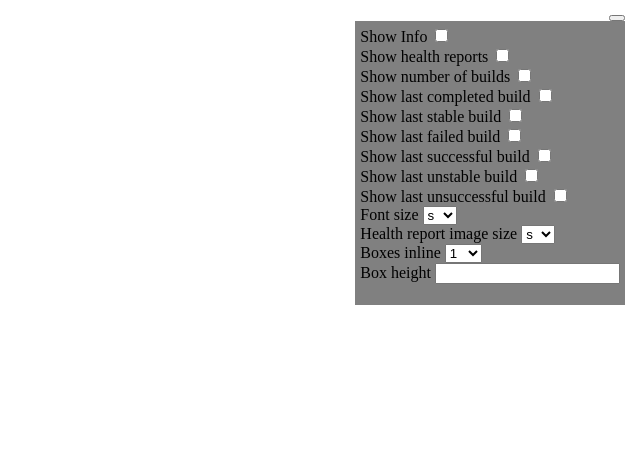
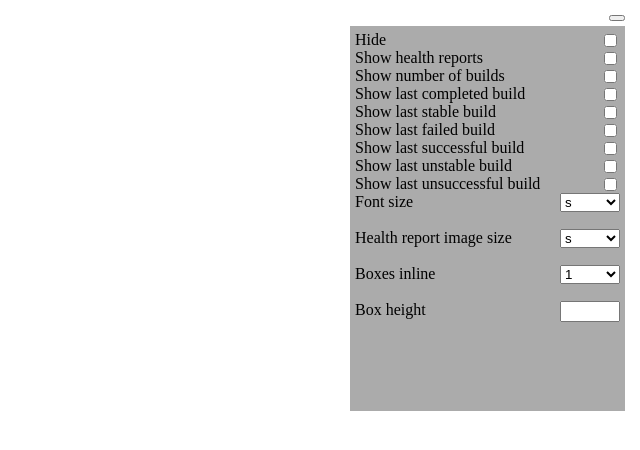
Before and after one commit to trivento/dashr, a website: page app/partials/preferences.html in a window 1280 px wide. Shown: the whole page, without its empty margins (640-1280 px from the left). Drawn offline with Linux system fonts and the light colour scheme; files that its build step writes are made by us from their sources; some icons are missing; a web font is replaced by a local one.

Commit message:
Preferences styled, comments added

```diff
--- a/app/css/app.css
+++ b/app/css/app.css
@@ -171,11 +171,6 @@ h1{
  .disabledJobInfo a:visited {
      color: #1E2120;
  }
-/* align right */
-.right {
-    position: absolute;
-    right: 15px;
-}
 
 /* Footer */
 .footer {
--- /dev/null
+++ b/app/css/preferences.css
@@ -0,0 +1,31 @@
+@font-face {
+	font-family:preferencesFont;
+	src: url('../fonts/MankSans.ttf');
+}
+.preferencesWindow {
+    width: 275px;
+    position: fixed;
+    right:5px; top:5px;
+    z-index:1;
+    padding: 10px;
+    text-align:right;
+}
+.options {
+    font-family:preferencesFont;
+    font-size:16px;
+    background: #ababab;
+    padding: 5px;
+    margin-top: 5px;
+    text-align: left;
+    height: 375px;
+}
+.option {
+    width:60px;
+    float:right;
+}
+
+/* align right */
+.right {
+    position: absolute;
+    right: 15px;
+}
--- a/app/directives/preferences.js
+++ b/app/directives/preferences.js
@@ -1,4 +1,4 @@
-angular.module('jenkinsStatus.directive').directive('preferences', function()
+angular.module('dashr.directive').directive('preferences', function()
 {
     return {
         restrict: 'E',
--- a/app/js/directives.js
+++ /dev/null
@@ -1 +0,0 @@
-'use strict';
--- a/app/js/services.js
+++ b/app/js/services.js
@@ -2,9 +2,9 @@
 
 /* Services */
 
-var jenkinsDashboard = angular.module('dashboardServices', ['ngResource']);
+var dashboardServices = angular.module('dashboardServices', ['ngResource']);
 
-jenkinsDashboard.factory('Dashboard', ['$resource',
+dashboardServices.factory('Dashboard', ['$resource',
     function($resource){
             return $resource('https://ci.jenkins-ci.org/view/All/api/json?pretty=true&depth=1', {}, {
                       query: {method:'GET', params:{}, isArray:false}
--- a/app/partials/preferences.html
+++ b/app/partials/preferences.html
@@ -1,13 +1,16 @@
-<div ng-controller="PreferencesCtrl" class="container">
-    <g style="position: fixed; right:5px; top:5px; z-index:1; padding: 10px; text-align:right">
-        <div>
-            <button type="button" class="btn btn-default btn-lg" ng-click="showPreferences=!showPreferences">
+<div ng-controller="PreferencesCtrl">
+    <link rel="stylesheet" href="css/preferences.css">
+
+    <div class="preferencesWindow">
+
+            <button type="button" class="btn btn-default btn-xs" ng-click="showPreferences=!showPreferences">
                 <span class="glyphicon glyphicon-cog"></span>
             </button>
 
-            <div ng-show="showPreferences" style="background: gray; padding:5px; text-align:left">
-                <form role="form">
-                Show Info                           <input class="right" type="checkbox" ng-model="tempUserPrefs.showInfo" ng-change="submit()">
+            <div ng-show="showPreferences" class="options">
+
+                <!-- Show/hide preferences -->
+                Hide                                <input class="right" type="checkbox" ng-model="tempUserPrefs.hideInfo" ng-change="submit()">
                 <br>Show health reports             <input class="right" type="checkbox" ng-model="tempUserPrefs.showHealthReports" ng-change="submit()">
                 <br>Show number of builds           <input class="right" type="checkbox" ng-model="tempUserPrefs.showNumberOfBuilds" ng-change="submit()">
                 <br>Show last completed build       <input class="right" type="checkbox" ng-model="tempUserPrefs.showLastCompletedBuild" ng-change="submit()">
@@ -16,17 +19,25 @@
                 <br>Show last successful build      <input class="right" type="checkbox" ng-model="tempUserPrefs.showLastSuccessfulBuild" ng-change="submit()">
                 <br>Show last unstable build        <input class="right" type="checkbox" ng-model="tempUserPrefs.showLastUnstableBuild" ng-change="submit()">
                 <br>Show last unsuccessful build    <input class="right" type="checkbox" ng-model="tempUserPrefs.showLastUnsuccessfulBuild" ng-change="submit()">
-                <br>Font size                       <select class="form-control" ng-model="tempUserPrefs.fontSize" ng-change="submit()">
+
+                <!-- Select font -->
+                <br>Font size                       <select class="form-control option" ng-model="tempUserPrefs.fontSize" ng-change="submit()">
                                                         <option>s</option>
                                                         <option>m</option>
                                                         <option>l</option>
                                                     </select>
-                <br>Health report image size        <select class="form-control" ng-model="tempUserPrefs.HRSize" ng-change="submit()">
+
+
+                <!-- Select health report image size -->
+                <br><br>Health report image size    <select class="form-control option" ng-model="tempUserPrefs.HRSize" ng-change="submit()">
                                                         <option>s</option>
                                                         <option>m</option>
                                                         <option>l</option>
                                                     </select>
-                <br>Boxes inline                    <select class="form-control" ng-model="tempUserPrefs.boxesInline" ng-change="submit()">
+
+
+                <!-- Select amount of boxes inline -->
+                <br><br>Boxes inline                <select class="form-control option" ng-model="tempUserPrefs.boxesInline" ng-change="submit()">
                                                         <option>1</option>
                                                         <option>2</option>
                                                         <option>3</option>
@@ -34,9 +45,12 @@
                                                         <option>6</option>
                                                         <option>12</option>
                                                     </select>
-                <br>Box height                      <input type="text" ng-model="tempUserPrefs.boxHeight" ng-change="submit()">
-                </form>
+
+
+                <!-- Give exact box height for all boxes -->
+                <br><br>Box height                  <input type="text" class="form-control option" ng-model="tempUserPrefs.boxHeight" ng-change="submit()">
+
             </div>
-        </div>
-    </g>
+
+    </div>
 </div>
```
Also changed, not shown: app/index.html (+8 -1 lines), app/js/app.js (+5 -5 lines), app/js/controllers.js (+9 -4 lines), app/partials/dashboard.html (+4 -4 lines), README.md, app/fonts/MankSans.ttf (added).
